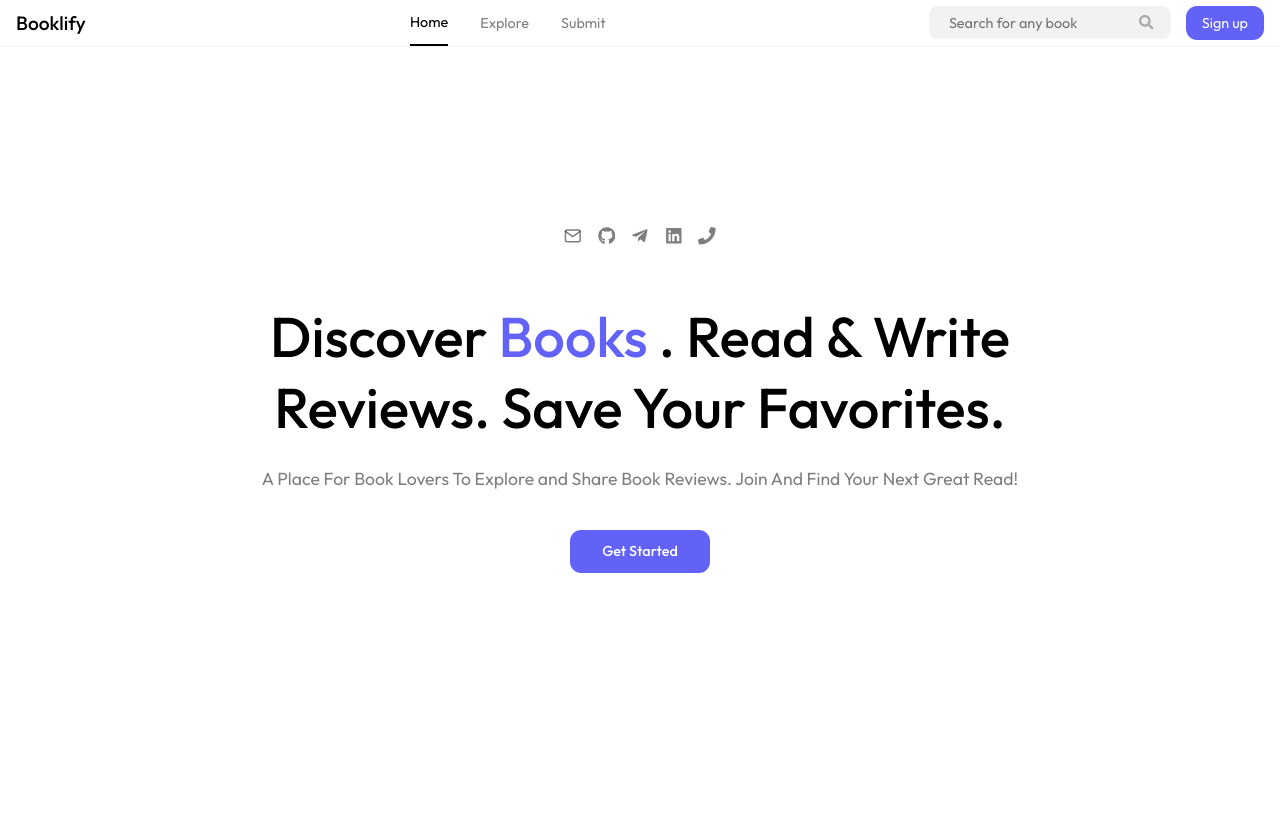
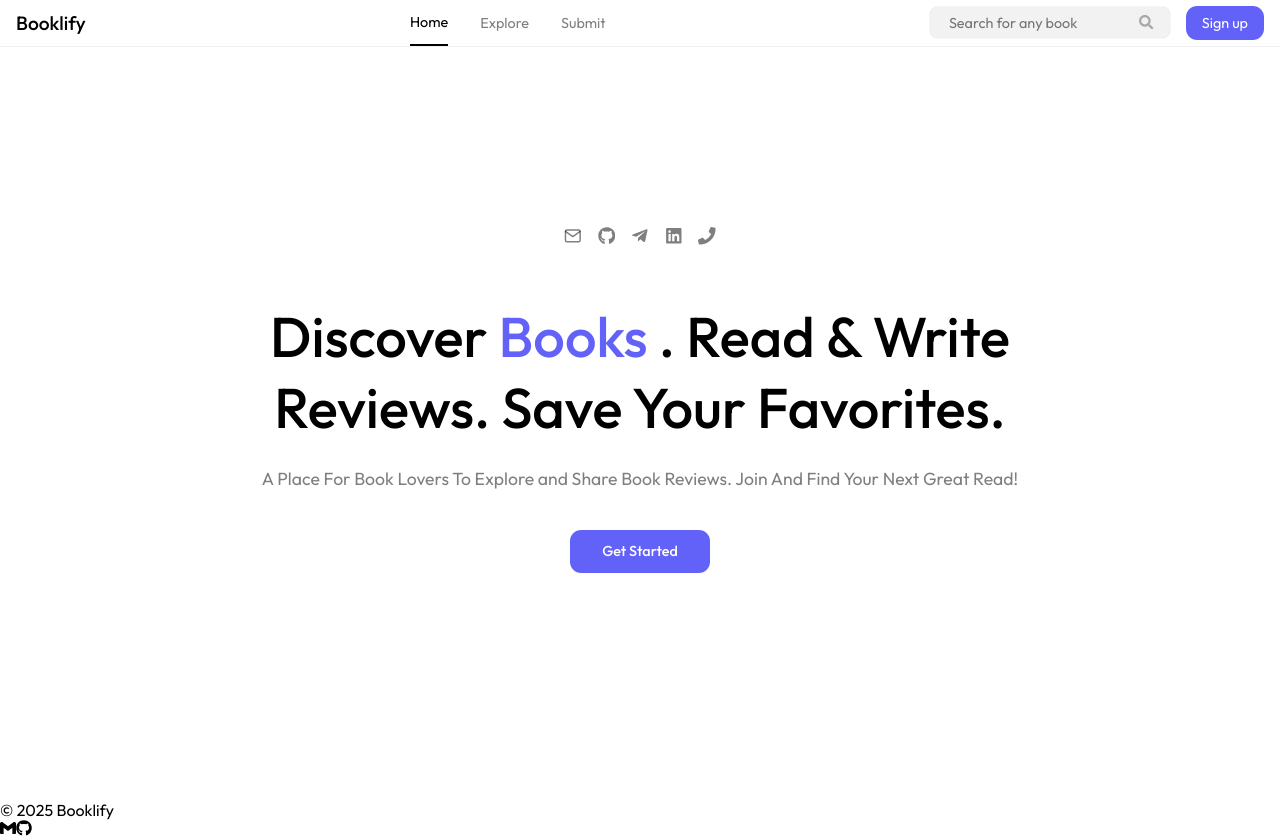
Before and after one commit to Megdelawit365/Book-review-app, a React (Vite) app in the folder frontend/: page / in a window 1280 px wide. Before the commit the page ends 800 px from the top, so only its background shows below. Built offline with nearby package versions, Linux system fonts and the light colour scheme; a web font is replaced by a local one.

Commit message:
Update Home.jsx

```diff
--- a/frontend/src/pages/Home.jsx
+++ b/frontend/src/pages/Home.jsx
@@ -3,6 +3,8 @@ import NavBar from '../Components/NavBar'
 import { FaLinkedin, FaPhone, FaGithub, FaTelegramPlane } from 'react-icons/fa';
 import { FiMail } from 'react-icons/fi';
 import '../Styles/Home.css'
+import Footer from '../Components/Footer';
+import { Link } from 'react-router-dom';
 const Home = () => {
     return (
         <>
@@ -14,9 +16,11 @@ const Home = () => {
                     </div>
                     <h1>Discover <span>Books</span> . Read & Write Reviews. Save Your Favorites.</h1>
                     <p>A Place For Book Lovers To Explore and Share Book Reviews. Join And Find Your Next Great Read!</p>
-                    <button>Get Started</button>
+                    <button><Link to='/explore'>Get Started</Link></button>
                 </section>
             </main>
+            <Footer />
+
         </>
     )
 }
```
